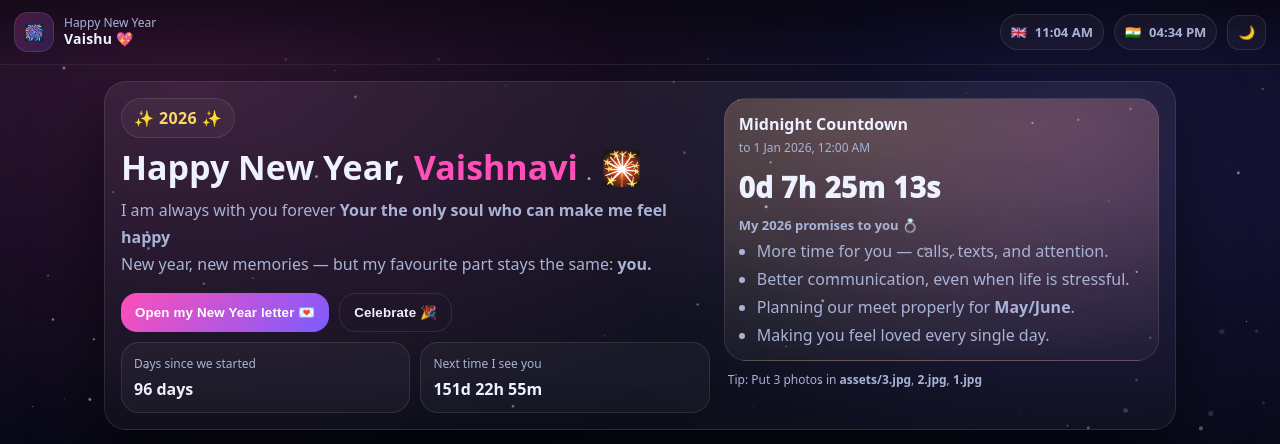
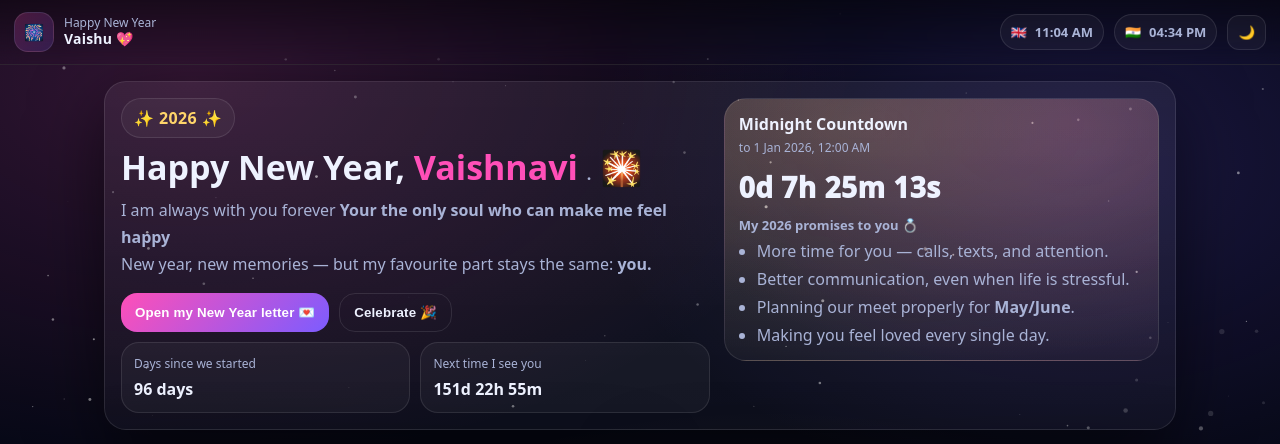
Before and after one commit to rohit15c/newyearwishes2026.github.io, a plain HTML site: page index.html in a window 1280 px wide. Shown: the top 444 px of the page. Drawn offline with Linux system fonts and the light colour scheme.

Commit message:
Update index.html

```diff
--- a/index.html
+++ b/index.html
@@ -86,7 +86,7 @@
           </div>
         </div>
 
-        <div class="tip">Tip: Put 3 photos in <b>assets/3.jpg</b>, <b>2.jpg</b>, <b>1.jpg</b></div>
+
       </div>
     </section>
 
```
